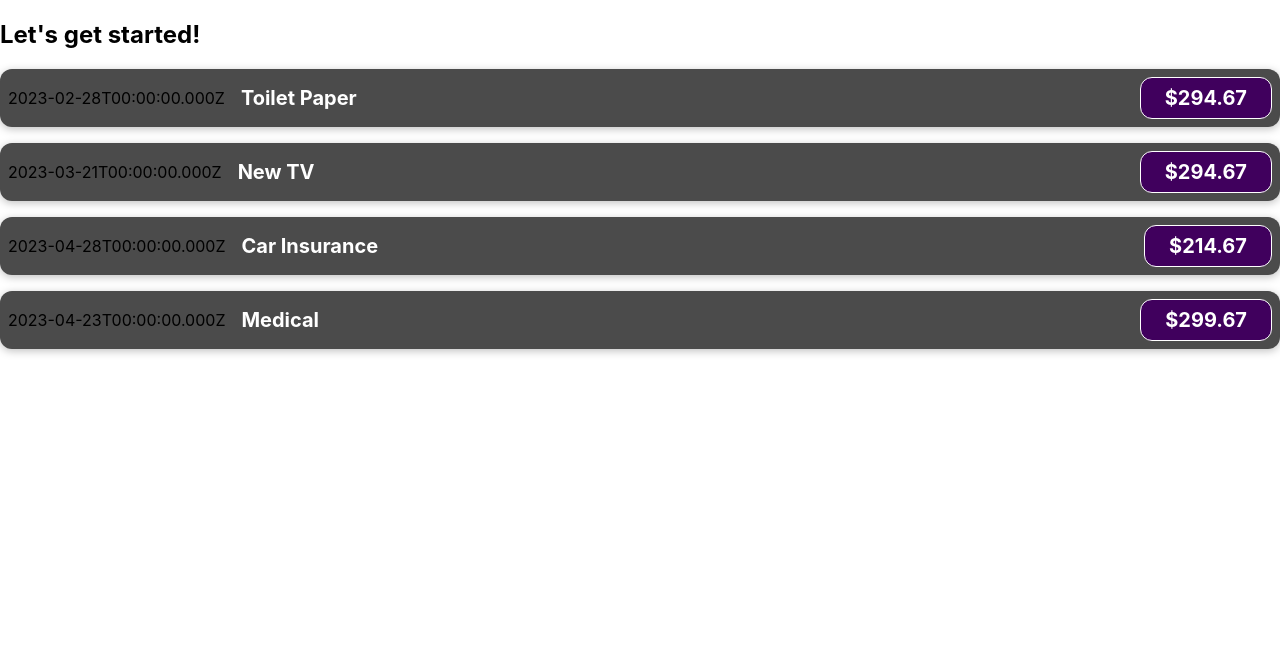
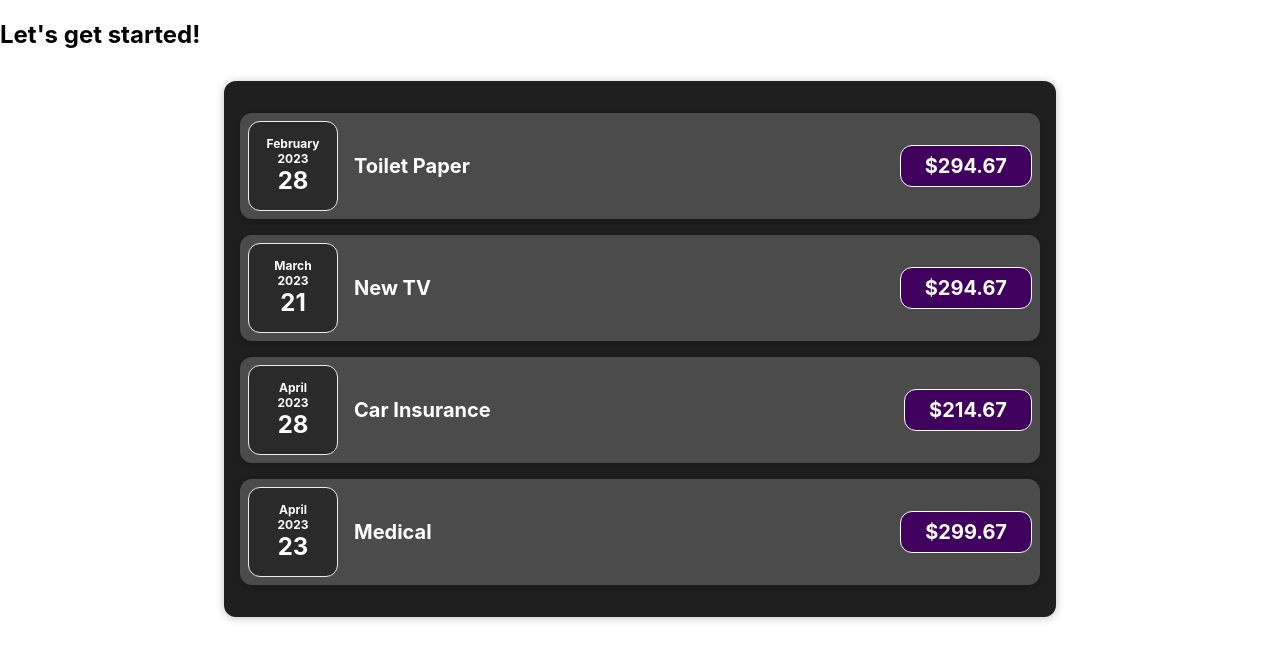
Before and after one commit to towficaziz/react-com-guide, a React (Create React App) app: page / in a window 1280 px wide. Shown: the top 660 px of the page. Built offline with nearby package versions, Linux system fonts and the light colour scheme.

Commit message:
Splitting Components into multiple components

```diff
--- a/src/App.js
+++ b/src/App.js
@@ -1,4 +1,4 @@
-import ExpenseItem from "./components/ExpenseItem";
+import Expenses from "./components/Expenses";
 import "./App.css";
 
 function App() {
@@ -28,32 +28,11 @@ function App() {
       date: new Date(2023, 3, 23),
     },
   ];
-  // const para = document.createElement('p');
-  // para.textContent = 'This is also visible';
-  // document.getElementById('root').append(para);
+
   return (
     <div>
       <h2>Let's get started!</h2>
-      <ExpenseItem
-        title={expenses[0].title}
-        amount={expenses[0].amount}
-        date={expenses[0].date}
-      ></ExpenseItem>
-      <ExpenseItem
-        title={expenses[1].title}
-        amount={expenses[1].amount}
-        date={expenses[1].date}
-      ></ExpenseItem>
-      <ExpenseItem
-        title={expenses[2].title}
-        amount={expenses[2].amount}
-        date={expenses[2].date}
-      ></ExpenseItem>
-      <ExpenseItem
-        title={expenses[3].title}
-        amount={expenses[3].amount}
-        date={expenses[3].date}
-      ></ExpenseItem>
+      <Expenses items={expenses}/>
     </div>
   );
 }
--- /dev/null
+++ b/src/components/ExpenseDate.css
@@ -0,0 +1,26 @@
+.expense-date {
+    display: flex;
+    flex-direction: column;
+    width: 5.5rem;
+    height: 5.5rem;
+    border: 1px solid #ececec;
+    background-color: #2a2a2a;
+    color: white;
+    border-radius: 12px;
+    align-items: center;
+    justify-content: center;
+  }
+
+  .expense-date__month {
+    font-size: 0.75rem;
+    font-weight: bold;
+  }
+
+  .expense-date__year {
+    font-size: 0.75rem;
+  }
+
+  .expense-date__day {
+    font-size: 1.5rem;
+    font-weight: bold;
+  }
--- /dev/null
+++ b/src/components/ExpenseDate.js
@@ -0,0 +1,17 @@
+import './ExpenseDate.css';
+
+function ExpenseDate(props){
+    const month= props.date.toLocaleString('en-US',{month:'long'});
+    const day= props.date.toLocaleString('en-US',{day:'2-digit'});
+    const year= props.date.getFullYear();
+
+    return (
+        <div className='expense-date'>
+        <div className='expense-date__month'>{month}</div>
+        <div className='expense-date__month'>{year}</div>
+        <div className='expense-date__day'>{day}</div>
+      </div>
+    );
+}
+
+export default ExpenseDate;
--- a/src/components/ExpenseItem.js
+++ b/src/components/ExpenseItem.js
@@ -1,10 +1,13 @@
 import './ExpenseItem.css';
+import './ExpenseDate';
+import ExpenseDate from './ExpenseDate';
 
 function ExpenseItem(props) {
 
+
   return (
     <div className="expense-item">
-      <div>{props.date.toISOString()}</div>
+      <ExpenseDate date={props.date} />
       <div className='expense-item__description'>
         <h2>{props.title}</h2>
         <div className="expense-item__price">${props.amount}</div>
--- /dev/null
+++ b/src/components/Expenses.css
@@ -0,0 +1,9 @@
+.expenses {
+    padding: 1rem;
+    background-color: rgb(31, 31, 31);
+    margin: 2rem auto;
+    width: 50rem;
+    max-width: 95%;
+    border-radius: 12px;
+    box-shadow: 0 1px 8px rgba(0, 0, 0, 0.25);
+  }
--- /dev/null
+++ b/src/components/Expenses.js
@@ -0,0 +1,31 @@
+import ExpenseItem from "./ExpenseItem";
+import './Expenses.css';
+
+function Expenses(props) {
+  return (
+    <div className="expenses">
+      <ExpenseItem
+        title={props.items[0].title}
+        amount={props.items[0].amount}
+        date={props.items[0].date}
+      ></ExpenseItem>
+      <ExpenseItem
+        title={props.items[1].title}
+        amount={props.items[1].amount}
+        date={props.items[1].date}
+      ></ExpenseItem>
+      <ExpenseItem
+        title={props.items[2].title}
+        amount={props.items[2].amount}
+        date={props.items[2].date}
+      ></ExpenseItem>
+      <ExpenseItem
+        title={props.items[3].title}
+        amount={props.items[3].amount}
+        date={props.items[3].date}
+      ></ExpenseItem>
+    </div>
+  );
+}
+
+export default Expenses;
```
